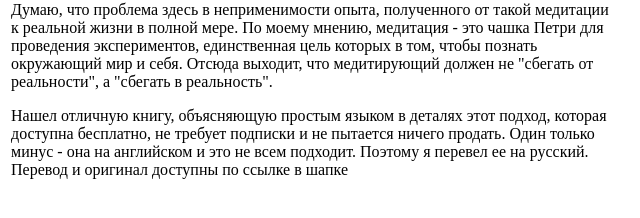
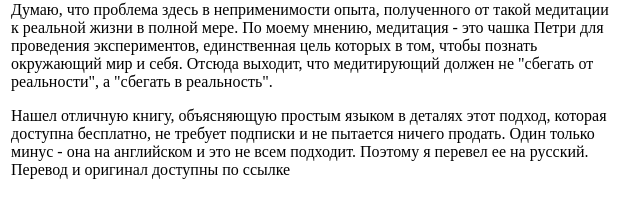
Before and after one commit to Uncleseneca/mindfulness, a website: page index.html in a window 1280 px wide. Shown: the part 334-552 px from the top of the page, 329-969 px from the left. Drawn offline with Linux system fonts and the light colour scheme.

Commit message:
Update index.html

```diff
--- a/index.html
+++ b/index.html
@@ -40,7 +40,7 @@
 
 <p>Нашел отличную книгу, объясняющую простым языком в деталях этот подход, которая доступна бесплатно, не требует подписки и не пытается ничего продать. Один только минус - она на английском и это не всем подходит.
 
-  Поэтому я перевел ее на русский. Перевод и оригинал доступны по ссылке в шапке</p>
+  Поэтому я перевел ее на русский. Перевод и оригинал доступны по ссылке</p>
 
     </div>
   </section>
```
